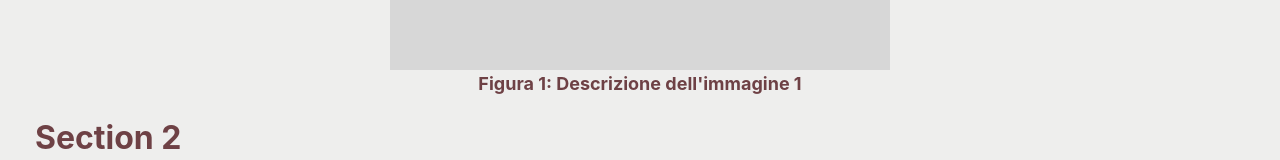
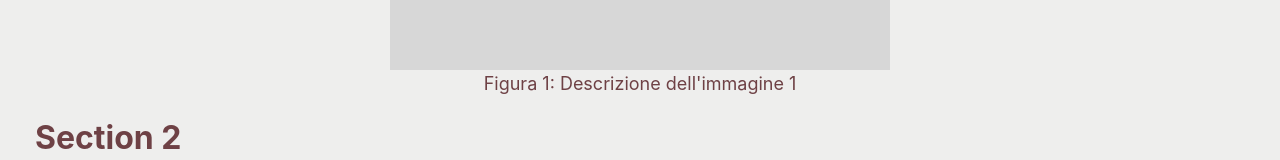
Before and after one commit to GarauGarau/TempData, a plain HTML site: page about.html in a window 1280 px wide. Shown: the part 738-898 px from the top of the page. Drawn offline with nearby package versions, Linux system fonts and the light colour scheme.

Commit message:
Update about.html

```diff
--- a/about.html
+++ b/about.html
@@ -68,7 +68,6 @@
     }
     figcaption {
         color: rgb(110, 65, 69); /* Colore del banner per la didascalia */
-        font-weight: bold; /* Grassetto per "Figura x" */
     }
     footer {
         margin-top: 50px;
```
